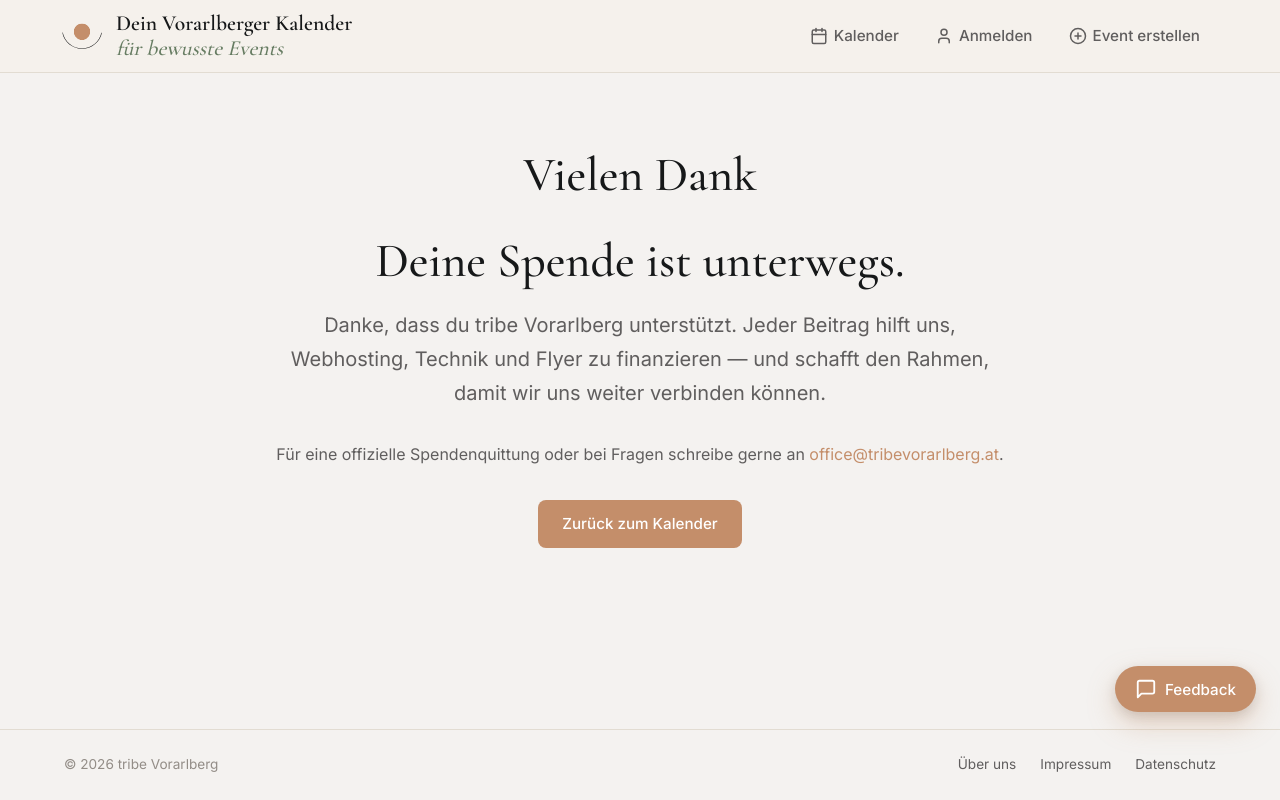
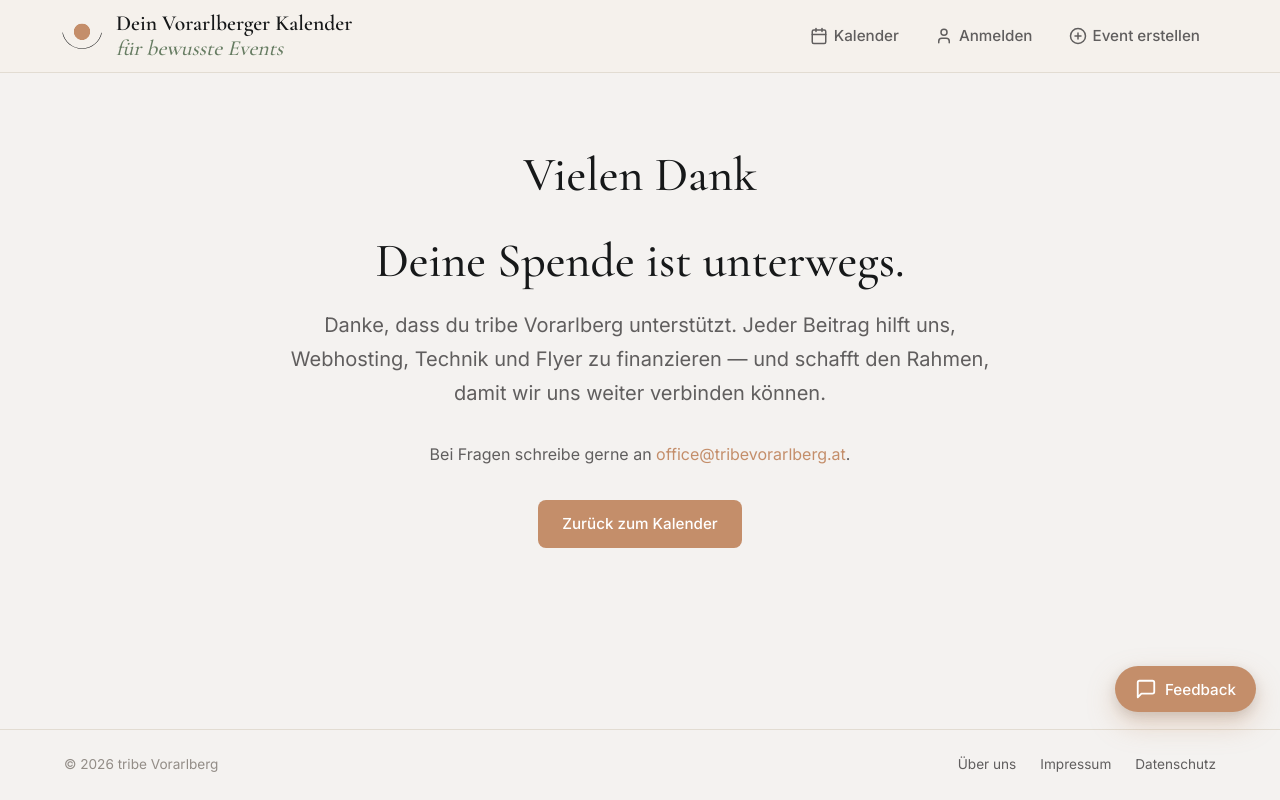
Before and after one commit to thomasender/spiri-events-v, a React (Vite) app: page /spenden/danke in a window 1280 px wide. Built offline with nearby package versions, Linux system fonts and the light colour scheme; no server answers; the database is empty.

Commit message:
chore(6ab4fdfb): drop donation receipt mention from /spenden/danke

```diff
--- a/src/pages/SpendenDankePage.jsx
+++ b/src/pages/SpendenDankePage.jsx
@@ -22,7 +22,7 @@ export default function SpendenDankePage() {
       </header>
 
       <p className="spenden-danke-disclaimer">
-        Für eine offizielle Spendenquittung oder bei Fragen schreibe gerne an{' '}
+        Bei Fragen schreibe gerne an{' '}
         <a href="mailto:office@tribevorarlberg.at">office@tribevorarlberg.at</a>.
       </p>
 
```
Also changed, not shown: 1 other file (tests, documents, lock files or other folders).
